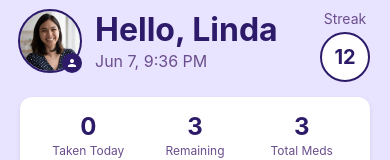
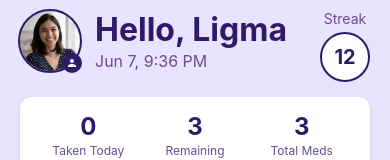
Before and after one commit to lucasaerb/cura, a React Native app: screen / in a window 390 px wide. Shown: the top 160 px of the page. Built offline with nearby package versions, Linux system fonts and the light colour scheme.

Commit message:
Update userName state from 'Linda' to 'Ligma'

```diff
--- a/App.js
+++ b/App.js
@@ -95,7 +95,7 @@ const initialMedications = [
 export default function App() {
   const [medications, setMedications] = useState(initialMedications);
   const [currentTime, setCurrentTime] = useState(new Date());
-  const [userName] = useState('Linda');
+  const [userName] = useState('Ligma');
   const [userStreak, setUserStreak] = useState(12);
   const [userPhoto] = useState(profilePicture);
   const [imageError, setImageError] = useState(false);
```
